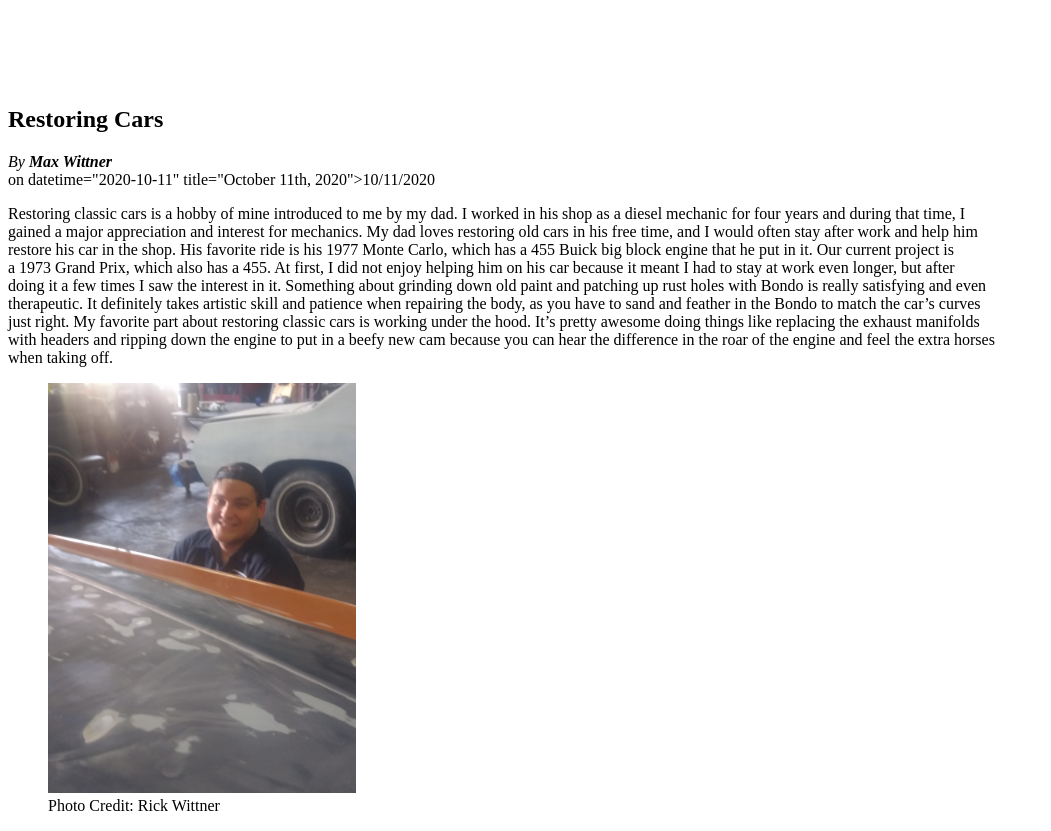
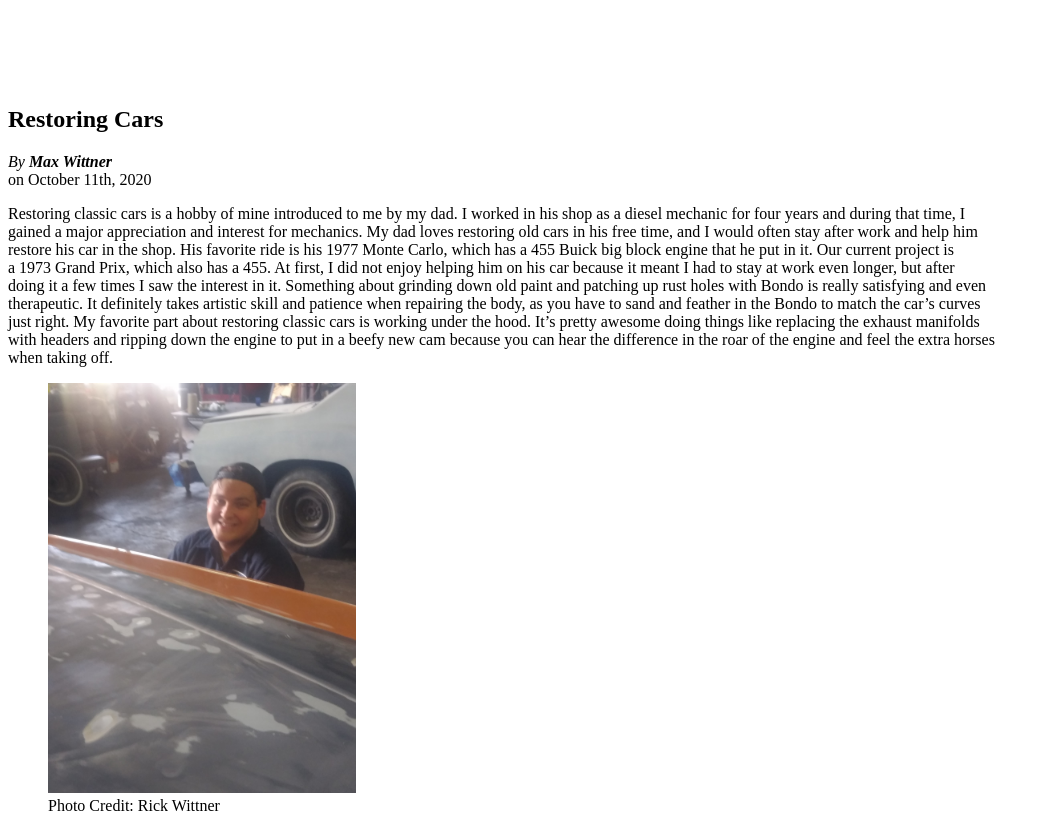
Before and after one commit to Wittnerm/mi349_blog, a plain HTML site: page index.html in a window 1280 px wide. Shown: the part 785-1616 px from the top of the page, without its empty margins (0-1051 px from the left). Drawn offline with Linux system fonts and the light colour scheme.

Commit message:
Update index.html

```diff
--- a/index.html
+++ b/index.html
@@ -7,9 +7,7 @@
 </head>
 <h1>Max Wittner's Blog Posts</h1>
 <a rel="About Me" href="about.html">About me</a><br>
-<section>
  <article>
-
     <header>
         <h2>My Favorite Video Game of All Time</h2>
         <address class="author">By <strong>Max Wittner</strong></address>
@@ -37,17 +35,15 @@
         </figcaption>
     </figure>
 
-    </article>
     <br>
     <br>
     <br>
     <br>
-    <article>
 
     <header>
         <h2>Restoring Cars</h2>
         <address class="author">By <strong>Max Wittner</strong></address>
-            on <time>datetime="2020-10-11" title="October 11th, 2020">10/11/2020</time>
+        on <time>October 11th, 2020</time>
     </header>
 
     <p>
@@ -68,8 +64,6 @@
             Photo Credit: Rick Wittner
         </figcaption>
     </figure>
-
 </article>
-</section>
 
 </html>
```
Lines whose indentation alone changed are shown as unchanged.
